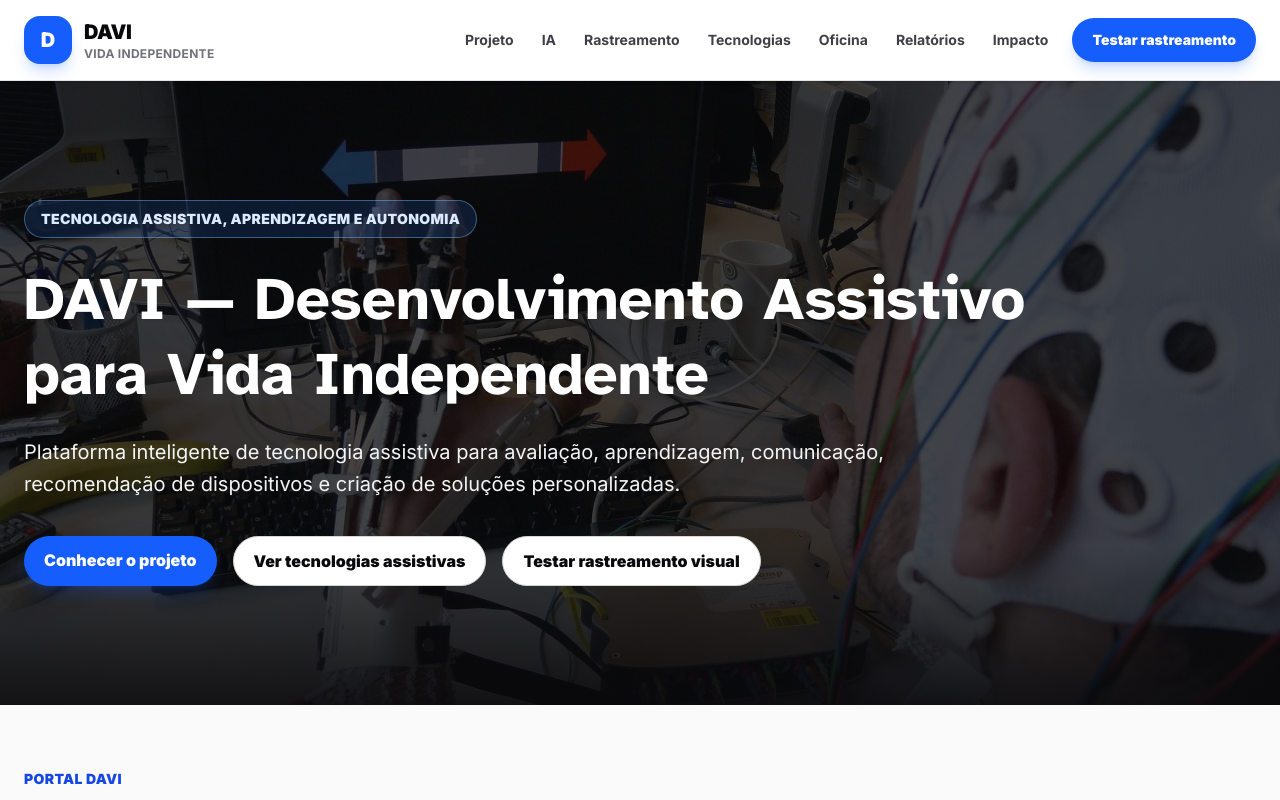
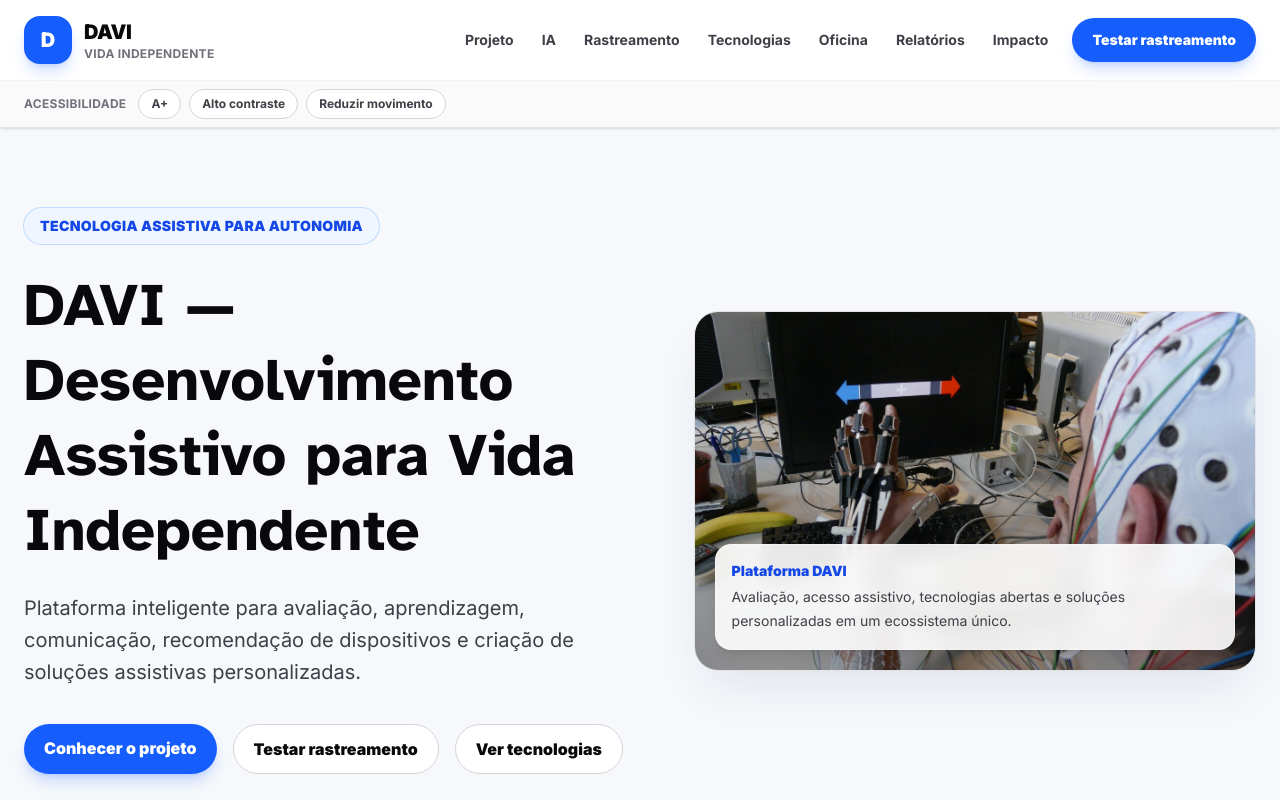
Before and after one commit to dougalex2000/test-doug, a Next.js app: page / in a window 1280 px wide. Shown: the top 800 px of the page. Built offline with nearby package versions, Linux system fonts and the light colour scheme.

Commit message:
Improve home hero and accessibility controls

```diff
--- a/app/components/SiteShell.tsx
+++ b/app/components/SiteShell.tsx
@@ -2,7 +2,7 @@
 
 import Link from "next/link";
 import { usePathname } from "next/navigation";
-import type { ReactNode } from "react";
+import { useEffect, useState, type ReactNode } from "react";
 import { mainNav } from "../lib/siteContent";
 
 const focusRing =
@@ -10,6 +10,15 @@ const focusRing =
 
 export function SiteHeader() {
   const pathname = usePathname();
+  const [largeText, setLargeText] = useState(false);
+  const [highContrast, setHighContrast] = useState(false);
+  const [reducedMotion, setReducedMotion] = useState(false);
+
+  useEffect(() => {
+    document.documentElement.classList.toggle("davi-large-text", largeText);
+    document.documentElement.classList.toggle("davi-high-contrast", highContrast);
+    document.documentElement.classList.toggle("davi-reduce-motion", reducedMotion);
+  }, [highContrast, largeText, reducedMotion]);
 
   return (
     <header className="sticky top-0 z-40 border-b border-zinc-200 bg-white/95 shadow-sm backdrop-blur">
@@ -64,6 +73,44 @@ export function SiteHeader() {
           >
             Testar rastreamento
           </Link>
+        </div>
+      </div>
+      <div className="border-t border-zinc-100 bg-zinc-50/90">
+        <div className="mx-auto flex max-w-7xl flex-wrap items-center gap-2 px-6 py-2 text-xs font-bold text-zinc-700">
+          <span className="mr-1 uppercase tracking-wide text-zinc-500">
+            Acessibilidade
+          </span>
+          {[
+            {
+              label: "A+",
+              pressed: largeText,
+              action: () => setLargeText((current) => !current),
+            },
+            {
+              label: "Alto contraste",
+              pressed: highContrast,
+              action: () => setHighContrast((current) => !current),
+            },
+            {
+              label: "Reduzir movimento",
+              pressed: reducedMotion,
+              action: () => setReducedMotion((current) => !current),
+            },
+          ].map((control) => (
+            <button
+              key={control.label}
+              type="button"
+              aria-pressed={control.pressed}
+              onClick={control.action}
+              className={`rounded-full border px-3 py-1.5 transition ${focusRing} ${
+                control.pressed
+                  ? "border-blue-600 bg-blue-600 text-white"
+                  : "border-zinc-300 bg-white text-zinc-700 hover:border-blue-400 hover:text-blue-700"
+              }`}
+            >
+              {control.label}
+            </button>
+          ))}
         </div>
       </div>
     </header>
@@ -208,7 +255,8 @@ export function InfoGrid({
     <div className={`grid gap-5 md:grid-cols-2 ${columns}`}>
       {items.map((item) => {
         const content = (
-          <div className="group h-full rounded-2xl border border-zinc-200 bg-zinc-50 p-6 transition duration-200 hover:-translate-y-1 hover:border-blue-300 hover:bg-white hover:shadow-xl hover:shadow-blue-950/10">
+          <div className="group h-full rounded-2xl border border-zinc-200 bg-white p-6 shadow-sm transition duration-200 hover:-translate-y-1 hover:border-blue-300 hover:shadow-xl hover:shadow-blue-950/10">
+            <div className="mb-5 h-1.5 w-12 rounded-full bg-blue-600 transition group-hover:w-16" />
             <h3 className="text-xl font-black text-zinc-950 transition group-hover:text-blue-700">
               {item.title}
             </h3>
--- a/app/globals.css
+++ b/app/globals.css
@@ -37,6 +37,34 @@ h3 {
   color: #ffffff;
 }
 
+.davi-large-text {
+  font-size: 18px;
+}
+
+.davi-high-contrast body {
+  background: #ffffff;
+  color: #000000;
+}
+
+.davi-high-contrast a,
+.davi-high-contrast button {
+  text-decoration-thickness: 2px;
+}
+
+.davi-high-contrast :focus-visible {
+  outline: 4px solid #fdb022;
+  outline-offset: 3px;
+}
+
+.davi-reduce-motion *,
+.davi-reduce-motion *::before,
+.davi-reduce-motion *::after {
+  scroll-behavior: auto !important;
+  transition-duration: 0.01ms !important;
+  animation-duration: 0.01ms !important;
+  animation-iteration-count: 1 !important;
+}
+
 @media (prefers-reduced-motion: reduce) {
   *,
   *::before,
--- a/app/page.tsx
+++ b/app/page.tsx
@@ -1,3 +1,4 @@
+import Image from "next/image";
 import {
   InfoGrid,
   LinkButton,
@@ -10,36 +11,49 @@ import { ecosystemItems, pageCards, principles } from "./lib/siteContent";
 export default function Home() {
   return (
     <PageShell>
-      <section
-        className="relative min-h-[78vh] overflow-hidden text-white"
-        style={{
-          backgroundImage: "url('/hero.jpg')",
-          backgroundPosition: "center",
-          backgroundSize: "cover",
-        }}
-      >
-        <div className="absolute inset-0 bg-zinc-950/75" />
-        <div className="absolute inset-x-0 bottom-0 h-40 bg-gradient-to-t from-zinc-950/80 to-transparent" />
-        <div className="relative z-10 mx-auto flex min-h-[78vh] max-w-7xl flex-col justify-center px-6 py-20">
-          <p className="w-fit rounded-full border border-blue-300/40 bg-blue-500/15 px-4 py-2 text-sm font-black uppercase tracking-wide text-blue-100">
-            Tecnologia assistiva, aprendizagem e autonomia
+      <section className="border-b border-zinc-200 bg-[#F6F8FB] px-6 py-16 sm:py-20">
+        <div className="mx-auto grid max-w-7xl items-center gap-12 lg:grid-cols-[1.05fr_0.95fr]">
+          <div>
+            <p className="w-fit rounded-full bg-blue-50 px-4 py-2 text-sm font-black uppercase tracking-wide text-blue-700 ring-1 ring-blue-200">
+              Tecnologia assistiva para autonomia
             </p>
-          <h1 className="mt-6 max-w-5xl text-4xl font-black leading-tight sm:text-6xl">
+            <h1 className="mt-6 max-w-5xl text-4xl font-black leading-tight text-zinc-950 sm:text-6xl">
               DAVI — Desenvolvimento Assistivo para Vida Independente
             </h1>
-          <p className="mt-6 max-w-4xl text-xl leading-8 text-zinc-100">
-            Plataforma inteligente de tecnologia assistiva para avaliação,
-            aprendizagem, comunicação, recomendação de dispositivos e criação de
-            soluções personalizadas.
+            <p className="mt-6 max-w-3xl text-xl leading-8 text-zinc-700">
+              Plataforma inteligente para avaliação, aprendizagem, comunicação,
+              recomendação de dispositivos e criação de soluções assistivas
+              personalizadas.
             </p>
             <div className="mt-9 flex flex-wrap gap-4">
               <LinkButton href="/projeto">Conhecer o projeto</LinkButton>
+              <LinkButton href="/rastreamento" variant="secondary">
+                Testar rastreamento
+              </LinkButton>
               <LinkButton href="/tecnologias" variant="secondary">
-              Ver tecnologias assistivas
+                Ver tecnologias
               </LinkButton>
-            <LinkButton href="/rastreamento" variant="secondary">
-              Testar rastreamento visual
-            </LinkButton>
+            </div>
+          </div>
+          <div className="relative min-h-[360px] overflow-hidden rounded-3xl border border-zinc-200 bg-white shadow-2xl shadow-blue-950/10">
+            <Image
+              src="/hero.jpg"
+              alt="Ambiente de tecnologia assistiva com computador e dispositivo de apoio"
+              fill
+              priority
+              sizes="(min-width: 1024px) 45vw, 100vw"
+              className="object-cover"
+            />
+            <div className="absolute inset-0 bg-gradient-to-t from-zinc-950/35 to-transparent" />
+            <div className="absolute bottom-5 left-5 right-5 rounded-2xl border border-white/30 bg-white/90 p-4 text-zinc-950 shadow-lg backdrop-blur">
+              <p className="text-sm font-black text-blue-700">
+                Plataforma DAVI
+              </p>
+              <p className="mt-1 text-sm leading-6 text-zinc-700">
+                Avaliação, acesso assistivo, tecnologias abertas e soluções
+                personalizadas em um ecossistema único.
+              </p>
+            </div>
           </div>
         </div>
       </section>
```
Lines whose indentation alone changed are shown as unchanged.
